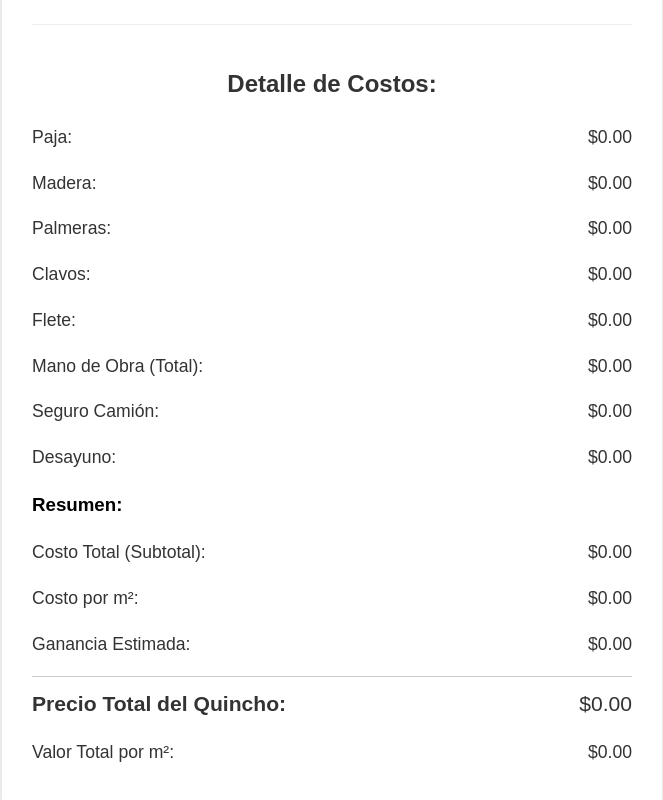
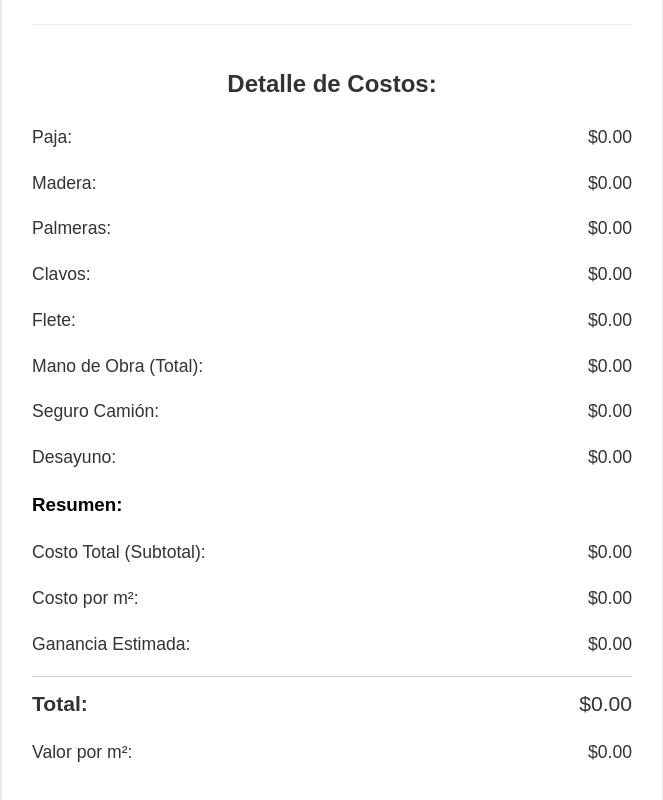
Before and after one commit to marcoszerene/calculadora, a plain HTML site: page index.html in a window 1280 px wide. Shown: the part 710-1510 px from the top of the page, without its empty margins (308-971 px from the left). Drawn offline with Linux system fonts and the light colour scheme.

Commit message:
Update index.html

```diff
--- a/index.html
+++ b/index.html
@@ -59,8 +59,8 @@
             <p>Costo Total (Subtotal): <span id="costoTotal">$0.00</span></p>
             <p>Costo por m²: <span id="costoPorM2">$0.00</span></p>
             <p>Ganancia Estimada: <span id="ganancia">$0.00</span></p>
-            <p><strong>Precio Total del Quincho: <span id="precioTotalQuincho">$0.00</span></strong></p>
-            <p>Valor Total por m²: <span id="valorTotalPorM2">$0.00</span></p>
+            <p><strong>Total: <span id="precioTotalQuincho">$0.00</span></strong></p>
+            <p>Valor por m²: <span id="valorTotalPorM2">$0.00</span></p>
         </div>
     </div>
 
```
